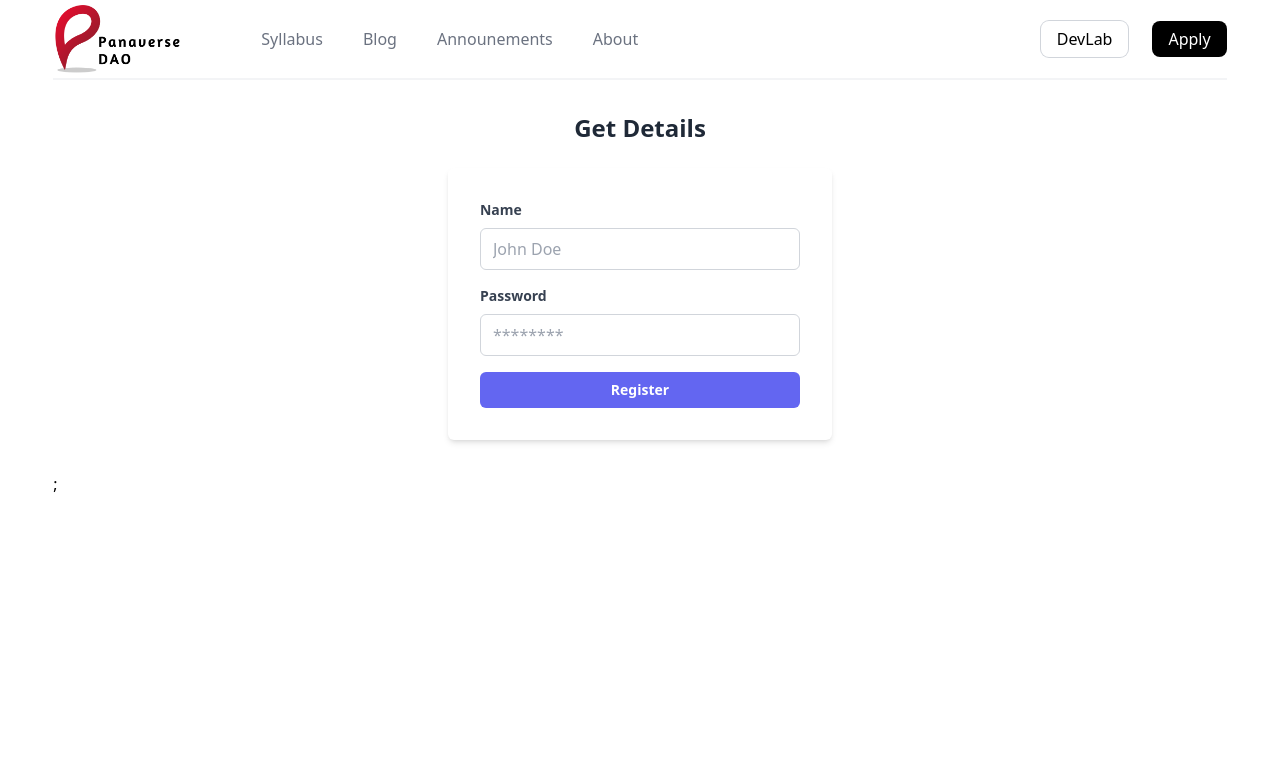
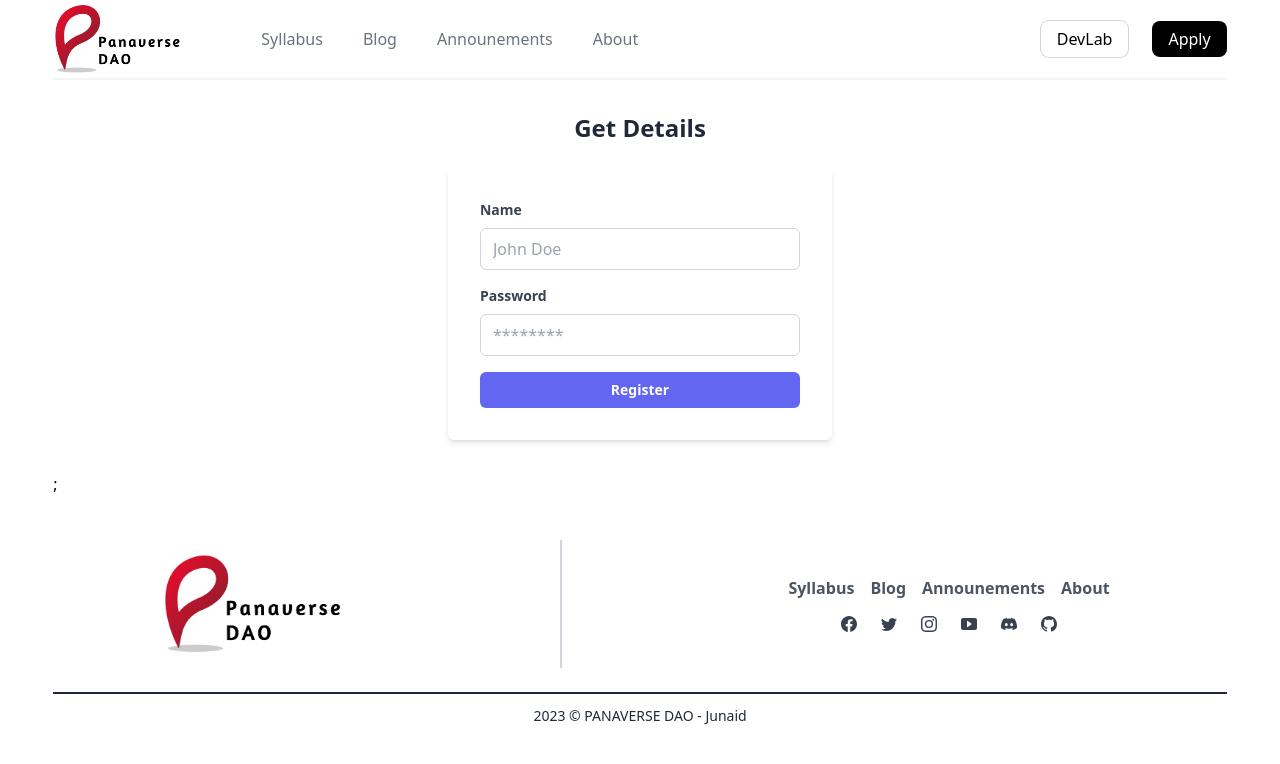
Before and after one commit to mjunaidca/pana-neon, a Next.js app: page /login in a window 1280 px wide. Shown: the top 764 px of the page. Built offline with nearby package versions, Linux system fonts and the light colour scheme.

Commit message:
Simple Footer

```diff
--- a/package.json
+++ b/package.json
@@ -23,6 +23,7 @@
     "postcss": "8.4.21",
     "react": "18.2.0",
     "react-dom": "18.2.0",
+    "react-icons": "^4.8.0",
     "tailwindcss": "3.3.1",
     "typescript": "5.0.3"
   },
--- a/src/app/layout.tsx
+++ b/src/app/layout.tsx
@@ -1,5 +1,6 @@
 import NavBar from "@/views/Navbar";
 import "./globals.css";
+import Footer from "@/views/Footer";
 
 // export const metadata = {
 //   title: "Create Next App",
@@ -16,6 +17,7 @@ export default function RootLayout({
       <body>
         <NavBar />
         {children}
+        <Footer />
       </body>
     </html>
   );
--- /dev/null
+++ b/src/components/IconText.tsx
@@ -0,0 +1,14 @@
+import Link from "next/link";
+import React from "react";
+
+const IconText = ({ link, Icon }: { link: string; Icon: any }) => {
+  return (
+    <div>
+      <Link href={link}>
+        <Icon />
+      </Link>
+    </div>
+  );
+};
+
+export default IconText;
--- a/src/types/index.ts
+++ b/src/types/index.ts
@@ -11,3 +11,9 @@ export type Instructors = {
     }>
 
 }
+
+export type SocialMedia={
+    name: string;
+    link: string;
+    icon?: any
+}
--- a/src/utlis/data.ts
+++ b/src/utlis/data.ts
@@ -1,4 +1,6 @@
 import { NavBarItem, Instructors } from "@/types"
+import { BsFacebook, BsTwitter, BsPlayBtnFill, BsInstagram, BsGithub, BsDiscord } from "react-icons/bs";
+import { SocialMedia } from "@/types"
 
 export const NAVBARITEMS: Array<NavBarItem> = [
     {
@@ -188,3 +190,40 @@ export const NUTSHELL = {
     subHead: `Earn While You Learn`,
     description: `In this brand-new type of curriculum, students will learn how to make money and boost exports in the classroom and will begin doing so within six months of the program's beginning. It resembles a cross between a corporate venture and an educational project.    `
 }
+
+
+
+
+export const SOCIALMEDIA: any = [
+    {
+        name: 'Facebook',
+        link: "https://www.facebook.com/piaic/",
+        icon: BsFacebook
+    },
+    {
+        name: 'Twitter',
+        link: "https://twitter.com/piaicofficial",
+        icon: BsTwitter
+    },
+    {
+        name: 'Instagram',
+        link: "https://www.instagram.com/piaicofficial/",
+        icon: BsInstagram
+    },
+    {
+        name: 'YouTube',
+        link: "https://www.youtube.com/@PIAIC",
+        icon: BsPlayBtnFill
+    },
+    {
+        name: 'Discord',
+        link: "https://discord.com/channels/790484092772548613/928284551988518912",
+        icon: BsDiscord
+    },
+    {
+        name: 'GitHub',
+        link: "https://github.com/panaverse",
+        icon: BsGithub
+    },
+
+]
--- /dev/null
+++ b/src/views/Footer/index.tsx
@@ -0,0 +1,64 @@
+import Image from "next/image";
+import Link from "next/link";
+import PanaLogo from "@/assets/images/pana-logo.png";
+import { NAVBARITEMS } from "@/utlis/data";
+import { BlackButton } from "@/components/Buttons";
+import IconText from "@/components/IconText";
+import { SOCIALMEDIA } from "@/utlis/data";
+
+const Footer = () => {
+  return (
+    <div className="pt-8 text-white md:pt-22">
+      <div className="flex flex-col w-full">
+        <div>
+          <div className="flex justify-around items-center flex-row">
+            <div className="flex">
+              <Link href="/">
+                <Image
+                  src={PanaLogo}
+                  alt="panaverse logo"
+                  height={250}
+                  width={180}
+                />
+              </Link>
+            </div>
+
+            <div className="bg-gray-300 w-0.5 h-32 my-3 hidden md:block" />
+
+            <div className="flex flex-col justify-center items-center">
+              <div className="flex flex-col md:flex-row  ">
+                {NAVBARITEMS.map((nav) => (
+                  <div key={nav.label}>
+                    <Link href={nav.href}>
+                      <p className="p-2 flex text-xs justify-between  md:text-base font-medium text-gray-600 hover:text-red-500 md:font-bold">
+                        {nav.label}
+                      </p>
+                    </Link>
+                  </div>
+                ))}
+              </div>
+
+              <div className="flex flex-col">
+                <div className="flex items-center py-2 space-x-6">
+                  {SOCIALMEDIA.map((smc: any) => (
+                    <div key={smc.name} className=" text-gray-700">
+                      <IconText link={smc.link} Icon={smc.icon} />
+                    </div>
+                  ))}
+                </div>
+              </div>
+            </div>
+          </div>
+        </div>
+
+        <div className="bg-gray-800 h-0.5 w-full my-3" />
+
+        <div className="flex justify-center items-center">
+          <p className="text-xs md:text-sm">2023 © PANAVERSE DAO - Junaid</p>
+        </div>
+      </div>
+    </div>
+  );
+};
+
+export default Footer;
--- a/src/views/Home/Sections/Instructors.tsx
+++ b/src/views/Home/Sections/Instructors.tsx
@@ -9,7 +9,9 @@ const Instructors = () => {
       </div>
       <div className="flex flex-wrap justify-around  basis-1/4  w-full">
         {INSTRUCTORS.mentors.map((mentor: any) => (
-          <MentorCard key={mentor.id} name={mentor.name} url={mentor.url} />
+          <div key={mentor.id}>
+            <MentorCard name={mentor.name} url={mentor.url} />
+          </div>
         ))}
       </div>
     </div>
--- a/src/views/Home/Sections/NutShell.tsx
+++ b/src/views/Home/Sections/NutShell.tsx
@@ -1,9 +1,8 @@
 import { NUTSHELL } from "@/utlis/data";
-
 
 const NutShell = () => {
   return (
-    <div className="flex w-full items-center justify-between flex-col text-center px-6">
+    <div className="flex w-full space-y-8 mt-16 items-center justify-between flex-col text-center px-6">
       <div className="flex flex-col space-y-2">
         <h2> {NUTSHELL.head} </h2>
         <h2>{NUTSHELL.subHead}</h2>
```
Also changed, not shown: 1 other file (tests, documents, lock files or other folders).
